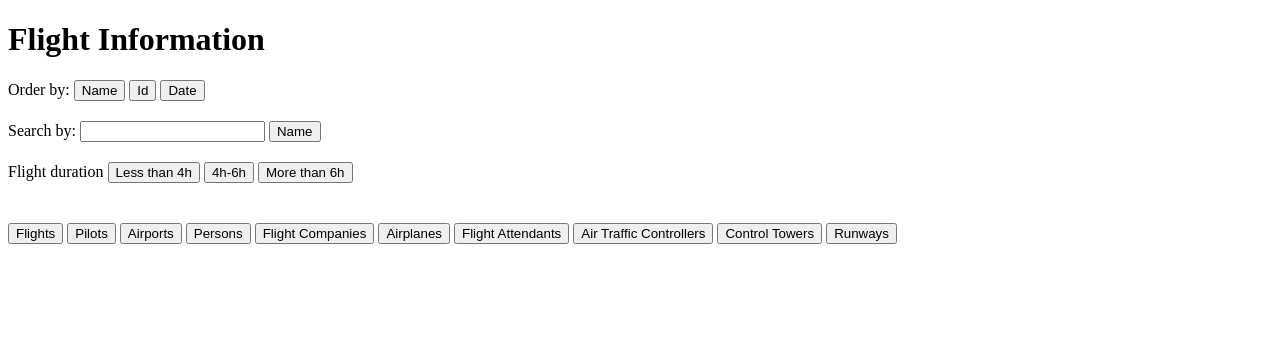
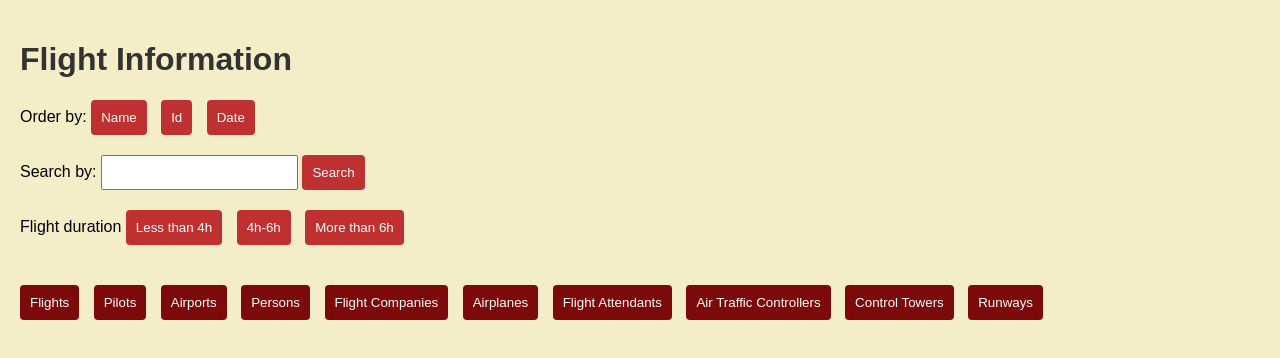
Before and after one commit to StefanBia/airport-manager, a website: page air_manager_app/index.html in a window 1280 px wide. Drawn offline with Linux system fonts and the light colour scheme.

Commit message:
Add style to buttons and table

```diff
--- a/air_manager_app/index.html
+++ b/air_manager_app/index.html
@@ -5,25 +5,63 @@
   <meta name="viewport" content="width=device-width, initial-scale=1.0">
   <title>Flight Information</title>
   <style>
+    body {
+      font-family: Arial, sans-serif;
+      margin: 0;
+      padding: 20px;
+      background-color: rgb(243, 237, 200);
+    }
+
+    h1 {
+      color: #333;
+    }
+
     table {
       border-collapse: collapse;
       width: 100%;
       margin-top: 20px;
       margin-bottom: 20px;
+      background-color: rgb(243, 237, 200);
     }
 
     th, td {
       border: 1px solid #dddddd;
       text-align: left;
-      padding: 8px;
+      padding: 12px;
     }
 
     th {
-      background-color: #f2f2f2;
+      background-color: rgb(234, 209, 150);
     }
 
     div {
       margin-bottom: 20px;
+    }
+
+    input {
+      padding: 8px;
+    }
+
+    button {
+      padding: 10px;
+      margin-right: 10px;
+      background-color: rgb(191, 49, 49);
+      color: white;
+      border: none;
+      border-radius: 4px;
+      cursor: pointer;
+    }
+
+    button:hover{
+      background-color: rgb(123, 33, 33);
+    }
+
+    .navigation-buttons button {
+      background-color: rgb(125, 10, 10);
+    }
+
+    .navigation-buttons button:hover {
+      background-color: rgb(77, 14, 14);
     }
 
   </style>
@@ -33,11 +71,11 @@
   <div>Order by:
     <button onclick="fetchDataLast('name')">Name</button>
     <button onclick="fetchDataLast('id')">Id</button>
-    <button onclick="fetchDataLast('date')">Date</button></date>
+    <button onclick="fetchDataLast('date')">Date</button>
   </div>
   <div>Search by:
     <input name="searchTxt" type="text" maxlength="512" id="searchTxt" class="searchField"/>
-    <button onclick="fetchWithSearch('srcn')">Name</button>
+    <button onclick="fetchWithSearch('srcn')">Search</button>
   </div>
   <div>Flight duration
     <button onclick="fetchData('/flights/less4')">Less than 4h</button>
```
